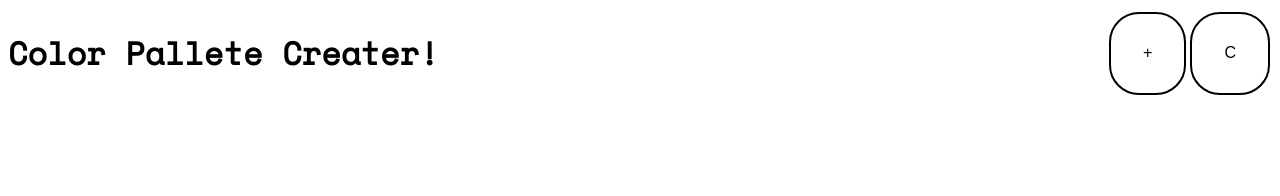
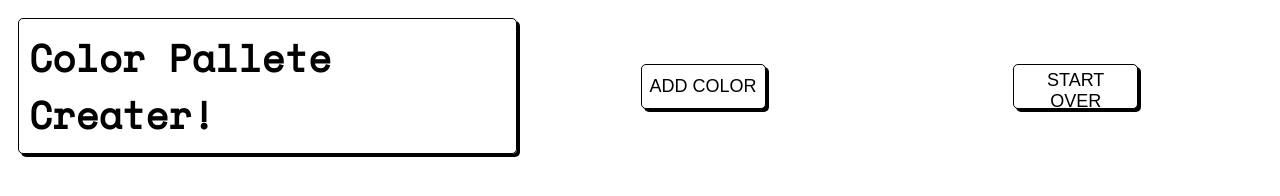
Before and after one commit to pineapplegiant/color-palette, a website: page index.html in a window 1280 px wide. Drawn offline with nearby package versions, Linux system fonts and the light colour scheme.

Commit message:
Edit styles and finish header

```diff
--- a/index.html
+++ b/index.html
@@ -17,16 +17,15 @@
   </head>
   <body>
     <main class="whole-page" id="whole-page">
-      <div class="title">
+      <header class="header">
         <h1 class="title">Color Pallete Creater!</h1>
         <div class="buttons">
-          <button class="add-new-color">+</button>
-          <button class="add-new-color">C</button>
+          <button class="button-create">Add Color</button>
+          <button class="button-create">Start Over</button>
         </div>
-      </div>
-      <div class="pallete" id="pallete">
-        <!-- all the display color columns -->
-      </div>
+      </header>
+      <!-- The color columns -->
+      <div class="pallete"></div>
     </main>
     <script src="./script.js"></script>
   </body>
--- a/script.js
+++ b/script.js
@@ -4,13 +4,14 @@ const page = document.getElementById("whole-page");
 page.addEventListener("click", buttonHandler, false);
 page.addEventListener("change", colorHandler, false);
 
+// TODO: Refactor to listen on buttons not the whole page
 function buttonHandler(event) {
   if (event.target.tagName === "BUTTON") {
-    if (event.target.innerText === "+") {
+    if (event.target.innerText === "ADD COLOR") {
       addDisplayColumn();
     } else if (event.target.innerText === "x") {
       deleteColorPicker(event.target.id);
-    } else if (event.target.innerText === "C") {
+    } else if (event.target.innerText === "START OVER") {
       startOver();
     }
   }
@@ -35,10 +36,10 @@ function addDisplayColumn() {
   deleteButton.innerText = "x";
   deleteButton.id = randomId;
 
-  let input = document.createElement('input')
-  input.type = 'text'
-  input.className = 'color-input'
-  input.id = randomId
+  let input = document.createElement("input");
+  input.type = "text";
+  input.className = "color-input";
+  input.id = randomId;
 
   displayColumn.appendChild(input);
   displayColumn.appendChild(deleteButton);
@@ -58,10 +59,7 @@ function startOver() {
 function fillInColor(colorValue, idNumber) {
   // wip
   console.log(idNumber);
-  let box =document.querySelector(`[id='${idNumber}']`)
+  let box = document.querySelector(`[id='${idNumber}']`);
   console.log(box);
-  box.style.backgroundColor = colorValue
-
-
-
+  box.style.backgroundColor = colorValue;
 }
--- a/styles.css
+++ b/styles.css
@@ -1,7 +1,7 @@
 /*CSS for the cool kids*/
 html {
   box-sizing: border-box;
-  margin: 0;
+  margin: 10px;
   height: 100%;
   font-weight: normal;
   font-family: "Space Mono", monospace;
@@ -19,61 +19,59 @@ html {
   box-sizing: inherit;
 }
 
-.title {
+.header {
   display: flex;
   justify-content: space-between;
-  text-align: center;
+  align-items: center;
+  width: 100%;
+  margin-bottom: 10px;
+}
+
+.title {
+  font-size: 38px;
+  border-radius: 5px;
+  border: 1px solid #000000;
+  box-shadow: 3px 3px #000;
+  margin: 0;
+  padding: 10px;
 }
 
 .buttons {
   display: flex;
-  justify-content: center;
-
-}
-.add-new-color {
-  color: #0099cc;
-  background: transparent;
-  border: 2px solid #0099cc;
-  border-radius: 30px;
-  padding: 16px 32px;
-  font-size: 16px;
-  margin: 4px 2px;
-  cursor: pointer;
-  background-color: white;
-  color: black;
-  border: solid black 2px;
+  justify-content: space-around;
+  width: 800px;
 }
 
-.add-new-color:hover {
-  background-color: black;
-  color: white;
-  -webkit-box-shadow: 6px 5px 24px gray;
-}
-.add-new-color:active {
-  background-color: gray;
+.button-create {
+  text-transform: uppercase;
+  border-radius: 5px;
+  padding: 5px;
+  width: 125px;
+  height: 45px;
+  border: 1px solid #000000;
+  font-size: 18px;
+  margin: 0;
+  cursor: pointer;
+  color: black;
+  background-color: #fff;
+  box-shadow: 3px 3px #000;
 }
 
-.container {
-  font-family: "Work Sans", sans-serif;
-  width: 100%;
-  max-width: 2000px;
-  display: flex;
-  flex-wrap: wrap;
-  flex-direction: row;
-  align-items: center;
-  justify-content: center;
+.button-create:hover {
+  background-color: black;
+  color: #fff;
+}
+.button-create:active {
+  border-color: #fff;
 }
 
 .pallete {
-  /* basically same as .container */
-  font-family: "Work Sans", sans-serif;
+  display: flex;
+  flex-wrap: wrap;
+  justify-content: center;
   width: 100%;
   max-width: 2000px;
-  display: flex;
-  flex-wrap: wrap;
-  flex-direction: row;
   align-items: center;
-  justify-content: center;
 }
 .color-column {
   display: flex;
@@ -81,8 +79,6 @@ html {
   flex-direction: column;
   max-width: inherit;
   min-width: 0.2%;
-  /* width: auto; */
-  /* height: auto; */
   min-height: 600px;
   border: solid black 1px;
 }
@@ -111,14 +107,14 @@ html {
   font-size: 16px;
   margin: 4px 2px;
   cursor: pointer;
-  background-color: white;
+  background-color: #fff;
   color: black;
   border: black;
 }
 
 .delete-button:hover {
   background-color: black;
-  color: white;
+  color: #fff;
   transform: scale(1.1);
   -webkit-transition: transform 0.3s ease-out;
 }
@@ -127,8 +123,3 @@ button:focus {
   /* magical */
   outline: 0;
 }
-button:active {
-  color: chocolate;
-  /* transform: scale(1.2); */
-  /* -webkit-transition: transform 0.01s ease-out; */
-}
```
